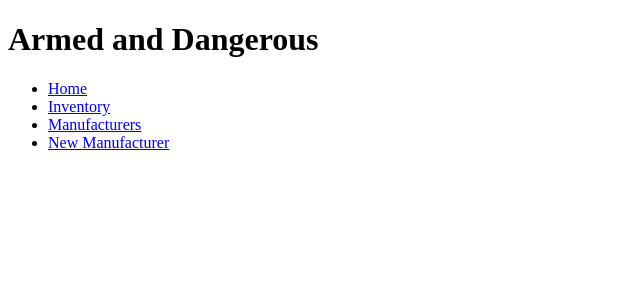
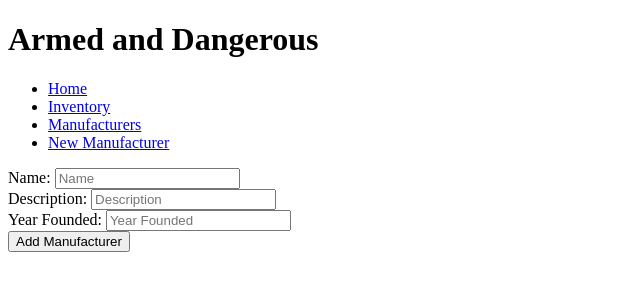
Before and after one commit to ablaney88/python_project, a Flask app: template templates/new_manufacturer.html in a window 1280 px wide. Shown: the top 300 px of the page, without its empty margins (0-640 px from the left). Run offline with Flask 3, Linux system fonts and the light colour scheme; the template is opened without the code that fills it, so the values that code supplies are empty.

Commit message:
still not finished

```diff
--- a/controllers/manufacturers_controller.py
+++ b/controllers/manufacturers_controller.py
@@ -24,11 +24,11 @@ def edit_manufacturer(id):
 
 # Create manufacturer
 
-@manufacturers_blueprint.route("/manufacturers/new", methods=["POST"])
+@manufacturers_blueprint.route("/manufacturers", methods=["POST"])
 def create_manufacturer():
     name = request.form["name"]
     description = request.form["description"]
-    year_founded = request.form["year founded"]
+    year_founded = request.form["year_founded"]
 
     manufacturer = Manufacturer(name, description, year_founded)
 
--- a/templates/index.html
+++ b/templates/index.html
@@ -2,6 +2,6 @@
 
 {% block content %}
 
-help
+
 
 {% endblock %}
--- a/templates/new_manufacturer.html
+++ b/templates/new_manufacturer.html
@@ -2,6 +2,25 @@
 
 {% block content %}
 
+<form action="/manufacturers" methods="POST">
+    <div>
+        <label for="name">Name:</label>
+        <input type="text" id="name" placeholder="Name" value="{{manufacturer.name}}" required>
+    </div>
+
+    <div>
+        <label for="description">Description:</label>
+        <input type="text" id="description" placeholder="Description" value="{{manufacturer.description}}" required>
+    </div>
+
+    <div>
+        <label for="year_founded">Year Founded:</label>
+        <input type="text" id="year_founded" placeholder="Year Founded" value="{{manufacturer.year_founded}}" required>
+    </div>
+
+    <button type="submit">Add Manufacturer</button>
+</form>
+
 
 
 {% endblock %}
--- a/templates/weapons/index.html
+++ b/templates/weapons/index.html
@@ -27,9 +27,9 @@
         <form class="delete-form" action="/weapons/{{ weapon.id }}/delete" method="POST">
             <button type="submit">Delete</button>
         </form>
-        <form class="edit-form" action="/weapons/{{ weapon.id }}/edit" method="GET">
-          <button type="button">Edit All</button>
-        </form>
+        <!-- <form class="edit-form" action="/weapons/{{ weapon.id }}/edit" method="GET">
+          <button type="submit">Edit All</button>
+        </form> -->
 
 
       </div>
```
